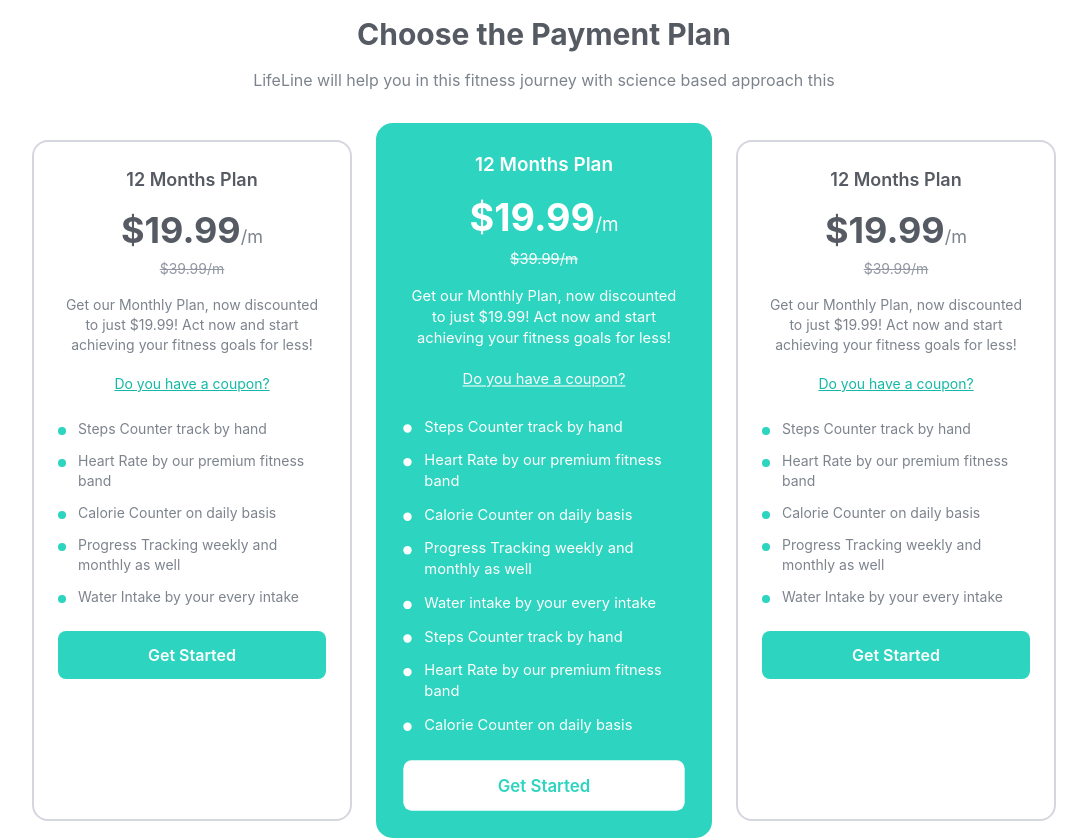
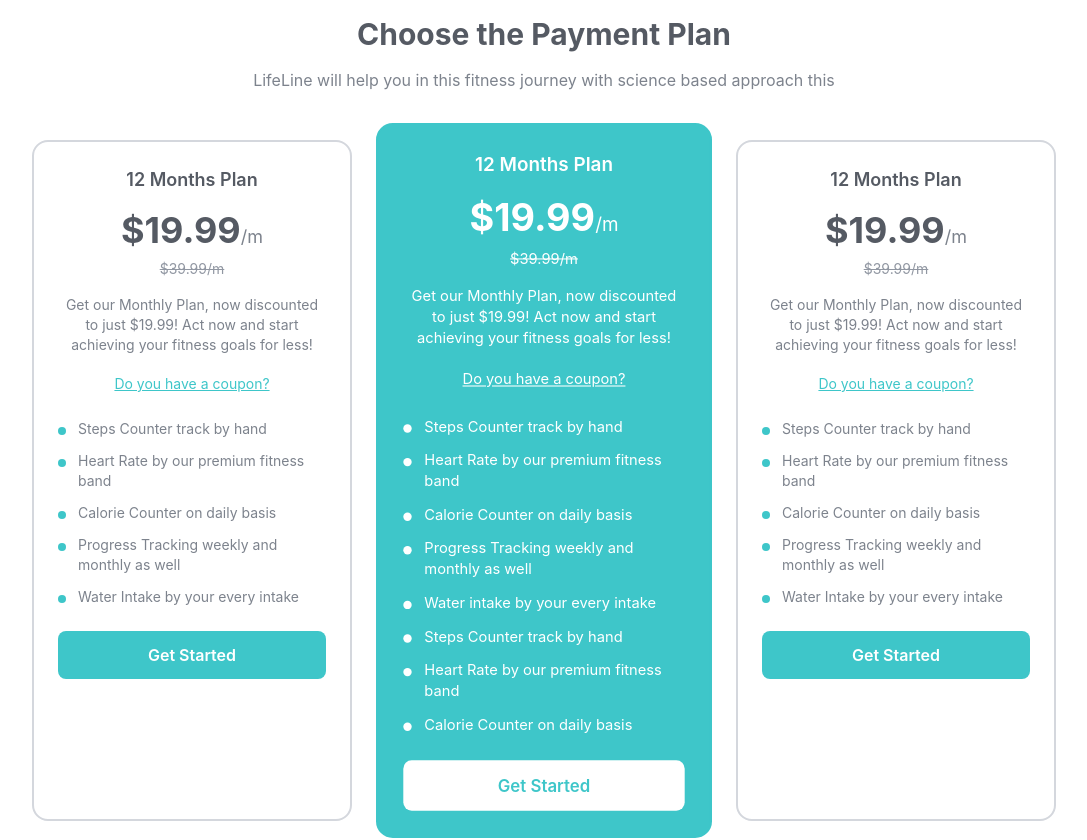
Before and after one commit to hmzi67/lifeline-frontend, a React (Vite) app: page /pricing in a window 1280 px wide. Shown: the part 1040-1880 px from the top of the page, without its empty margins (96-1183 px from the left). Built offline with nearby package versions, Linux system fonts and the light colour scheme.

Commit message:
style: Styling Blogs and Pricing Page Color

```diff
--- a/src/components/Affiliate/Herosection.tsx
+++ b/src/components/Affiliate/Herosection.tsx
@@ -21,13 +21,12 @@
             </div>
 
             {/* Content */}
-            <div className="relative z-10 min-h-screen flex items-start justify-center py-20">
+            <div className=" z-10 min-h-screen flex items-start justify-center py-20">
                 <div className="container mx-auto lg:px-12 bg-opacity-10">
-                    <div className="max-w-2xl absolute left-16">
-
+                    <div className="max-w-2xl absolute">
                         {/* Main heading */}
                         <h1 className="text-3xl lg:text-5xl uppercase font-bold text-white mb-6 leading-[2.5] mt-16">
-                            join lifeline's <span className='text-primary-400 font-semibold'>affiliate</span><br /> <span className='text-primary-400 font-semibold'> Business</span> program
+                            join lifeline's <span className='text-primary font-semibold'>affiliate</span><br /> <span className='text-primary font-semibold'> Business</span> program
                         </h1>
 
                         {/* Subheading */}
@@ -39,14 +38,14 @@
                          <div className="flex gap-4">
                              <Button
                                  size="lg"
-                                 className="bg-teal-500 hover:bg-teal-600 text-white font-semibold px-8 py-6 text-lg  transition-all duration-300 transform hover:scale-105"
+                                 className="bg-primary hover:bg-primary-600 text-white font-semibold px-8 py-6 text-lg  transition-all duration-300 transform hover:scale-105"
                              >
                                  Start Earning
                              </Button>
                              <Button
                                  size="lg"
                                  variant="ghost"
-                                 className="text-teal-500 hover:text-teal-600 font-semibold px-8 py-6 text-lg transition-all duration-300"
+                                 className="text-primary hover:text-primary-600 font-semibold px-8 py-6 text-lg transition-all duration-300"
                              >
                                  Contact us
                              </Button>
--- a/src/components/Affiliate/ProductShowcase.tsx
+++ b/src/components/Affiliate/ProductShowcase.tsx
@@ -9,7 +9,7 @@
         {/* Header */}
         <div className="text-center mb-16">
           <h1 className="text-4xl md:text-5xl font-bold text-gray-800 mb-4">
-            Let's <span className="text-primary-400">Meet</span> the Product
+            Let's <span className="text-primary">Meet</span> the Product
           </h1>
           <p className="text-gray-600 text-lg">
             LifeLine where every heartbeat counts!
--- a/src/components/marketing/PricingCard.tsx
+++ b/src/components/marketing/PricingCard.tsx
@@ -66,10 +66,10 @@
 
   return (
       <div className={`
-      relative p-6 rounded-2xl border-2 transition-all duration-300 hover:shadow-lg
+      relative p-6 rounded-2xl border-2 transition-all duration-300 hover:shadow-lg cursor-pointer
       ${isHighlighted
-          ? 'bg-teal-400 text-white border-teal-400 transform scale-105'
-          : 'bg-white text-gray-800 border-gray-200 hover:border-teal-300'
+          ? 'bg-primary text-white border-primary transform scale-105'
+          : 'bg-white text-gray-800 border-gray-200 hover:border-primary-300'
       }
     `}>
         <div className="text-center mb-6">
@@ -96,7 +96,7 @@
                     onClick={handleCouponToggle}
                     className={`
                 text-sm underline hover:no-underline transition-all
-                ${isHighlighted ? 'text-white hover:text-gray-200' : 'text-teal-500 hover:text-teal-600'}
+                ${isHighlighted ? 'text-white hover:text-gray-200' : 'text-primary hover:text-primary-600'}
               `}
                 >
                   {showCouponField ? 'Hide coupon field' : 'Do you have a coupon?'}
@@ -124,8 +124,8 @@
                             className={`
                       px-4 py-2 rounded-lg text-sm font-medium transition-all
                       ${isHighlighted
-                                ? 'bg-white text-teal-400 hover:bg-gray-50'
-                                : 'bg-teal-400 text-white hover:bg-teal-500'
+                                ? 'bg-white text-primary hover:bg-gray-50'
+                                : 'bg-primary text-white hover:bg-primary'
                             }
                     `}
                         >
@@ -167,7 +167,7 @@
               <div key={index} className="flex items-start">
                 <div className={`
               w-2 h-2 rounded-full mt-2 mr-3 flex-shrink-0
-              ${isHighlighted ? 'bg-white' : 'bg-teal-400'}
+              ${isHighlighted ? 'bg-white' : 'bg-primary'}
             `}></div>
                 <span className={`text-sm ${isHighlighted ? 'text-white' : 'text-gray-600'}`}>
               {feature}
@@ -179,8 +179,8 @@
         <button className={`
         w-full py-3 px-6 rounded-lg font-semibold transition-all duration-300 hover:transform hover:scale-105
         ${isHighlighted
-            ? 'bg-white text-teal-400 hover:bg-gray-50'
-            : 'bg-teal-400 text-white hover:bg-teal-500'
+            ? 'bg-white text-primary hover:bg-gray-50'
+            : 'bg-primary text-white hover:bg-primary'
         }
       `}>
           Get Started
@@ -188,58 +188,3 @@
       </div>
   );
 };
-
-// Demo component showing all three cards
-export default function PricingDemo() {
-  const features = [
-    'Steps Counter track by band',
-    'Heart Rate by our premium fitness band',
-    'Calorie Counter on daily basis',
-    'Progress Tracking weekly and monthly as well',
-    'Water Intake by your every intake',
-    'Sleep Counter track by band'
-  ];
-
-  return (
-      <div className="min-h-screen bg-gray-50 py-12">
-        <div className="max-w-6xl mx-auto px-4">
-          <div className="text-center mb-12">
-            <h1 className="text-3xl font-bold text-gray-800 mb-4">
-              Select Payment Method
-            </h1>
-            <p className="text-gray-600 max-w-2xl mx-auto">
-              LifeLine will help you in this fitness journey with science based approach this
-            </p>
-          </div>
-
-          <div className="grid md:grid-cols-3 gap-6 max-w-4xl mx-auto">
-            <PricingCard
-                title="12 Months Plan"
-                price="19.99"
-                originalPrice="$39.99/m"
-                features={features}
-            />
-
-            <PricingCard
-                title="12 Months Plan"
-                price="19.99"
-                originalPrice="$39.99/m"
-                features={features}
-                isHighlighted={true}
-            />
-
-            <PricingCard
-                title="12 Months Plan"
-                price="19.99"
-                originalPrice="$39.99/m"
-                features={features}
-            />
-          </div>
-
-          <div className="mt-8 text-center text-sm text-gray-600">
-            <p>Try these coupon codes: <span className="font-mono bg-gray-200 px-2 py-1 rounded">SAVE20</span>, <span className="font-mono bg-gray-200 px-2 py-1 rounded">SAVE50</span>, <span className="font-mono bg-gray-200 px-2 py-1 rounded">WELCOME10</span></p>
-          </div>
-        </div>
-      </div>
-  );
-}
--- a/src/pages/content/Blog.tsx
+++ b/src/pages/content/Blog.tsx
@@ -59,9 +59,9 @@
     return (
         <div className="min-h-screen bg-gray-50">
             {/* Hero Section */}
-            <div className="bg-white py-12">
+            <div className="bg-white py-12 mt-6">
                 <div className="max-w-7xl mx-auto px-4 sm:px-6 lg:px-8 text-center">
-                    <span className={'uppercase text-teal-500'}>connect with our community</span>
+                    <span className={'uppercase text-primary'}>connect with our community</span>
                     <h1 className="text-4xl font-bold text-gray-900 m-2">
                         Our latest blogs & articles
                     </h1>
@@ -100,7 +100,7 @@
 
                         {/* Load More Button */}
                         <div className="text-center">
-                            <button className="bg-teal-500 text-white px-8 py-3 rounded-full hover:bg-teal-600 transition-colors duration-200 font-medium">
+                            <button className="bg-primary text-white px-8 py-3 rounded-full hover:bg-primary-600 transition-colors duration-200 font-medium">
                                 Explore more
                             </button>
                         </div>
@@ -118,41 +118,6 @@
             {/* App Download Section */}
             <AppDownload />
 
-            {/*<div className="bg-gradient-to-r from-teal-400 to-teal-500 py-16">*/}
-            {/*    <div className="max-w-7xl mx-auto px-4 sm:px-6 lg:px-8">*/}
-            {/*        <div className="flex flex-col lg:flex-row items-center justify-between">*/}
-            {/*            <div className="text-white mb-8 lg:mb-0 lg:flex-1">*/}
-            {/*                <h2 className="text-3xl font-bold mb-4">*/}
-            {/*                    Download the most<br />*/}
-            {/*                    loved fitness app*/}
-            {/*                </h2>*/}
-            {/*                <p className="text-lg mb-6 opacity-90">*/}
-            {/*                    Start your fitness journey with us. Join the club!*/}
-            {/*                </p>*/}
-            {/*                <div className="flex space-x-4">*/}
-            {/*                    <div className="bg-black rounded-lg px-4 py-2 flex items-center space-x-2 cursor-pointer hover:bg-gray-800 transition-colors">*/}
-            {/*                        <div className="text-white">*/}
-            {/*                            <div className="text-xs">GET IT ON</div>*/}
-            {/*                            <div className="text-sm font-semibold">Google Play</div>*/}
-            {/*                        </div>*/}
-            {/*                    </div>*/}
-            {/*                    <div className="bg-black rounded-lg px-4 py-2 flex items-center space-x-2 cursor-pointer hover:bg-gray-800 transition-colors">*/}
-            {/*                        <div className="text-white">*/}
-            {/*                            <div className="text-xs">Download on the</div>*/}
-            {/*                            <div className="text-sm font-semibold">App Store</div>*/}
-            {/*                        </div>*/}
-            {/*                    </div>*/}
-            {/*                </div>*/}
-            {/*            </div>*/}
-            {/*            <div className="lg:flex-1 flex justify-center lg:justify-end">*/}
-            {/*                <div className="relative">*/}
-            {/*                    <img src={AppImage} alt={'App Image'} className={'w-80'} />*/}
-            {/*                </div>*/}
-            {/*            </div>*/}
-            {/*        </div>*/}
-            {/*    </div>*/}
-            {/*</div>*/}
-
             {/* Testimonial Section */}
             <TestimonialsSection />
         </div>
```
Also changed, not shown: src/pages/marketing/Affiliate.tsx (+4 -4 lines).
